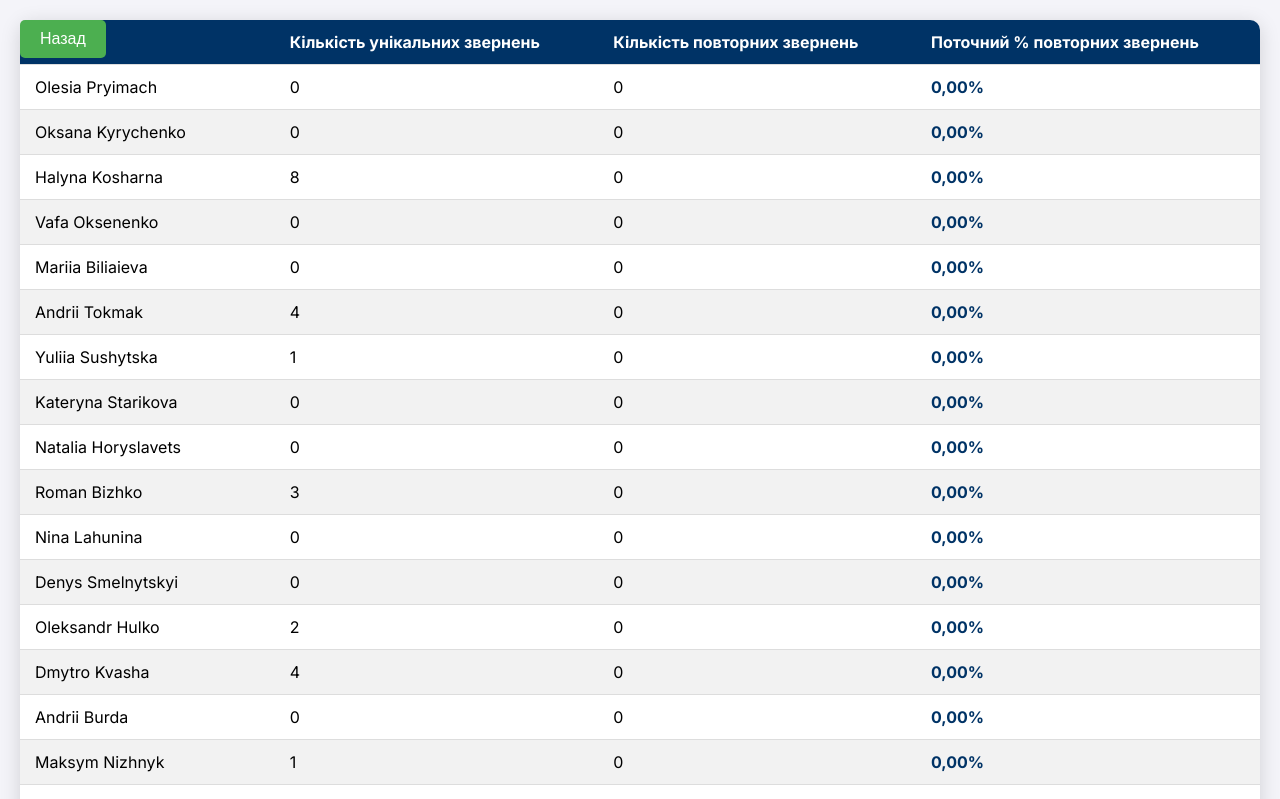
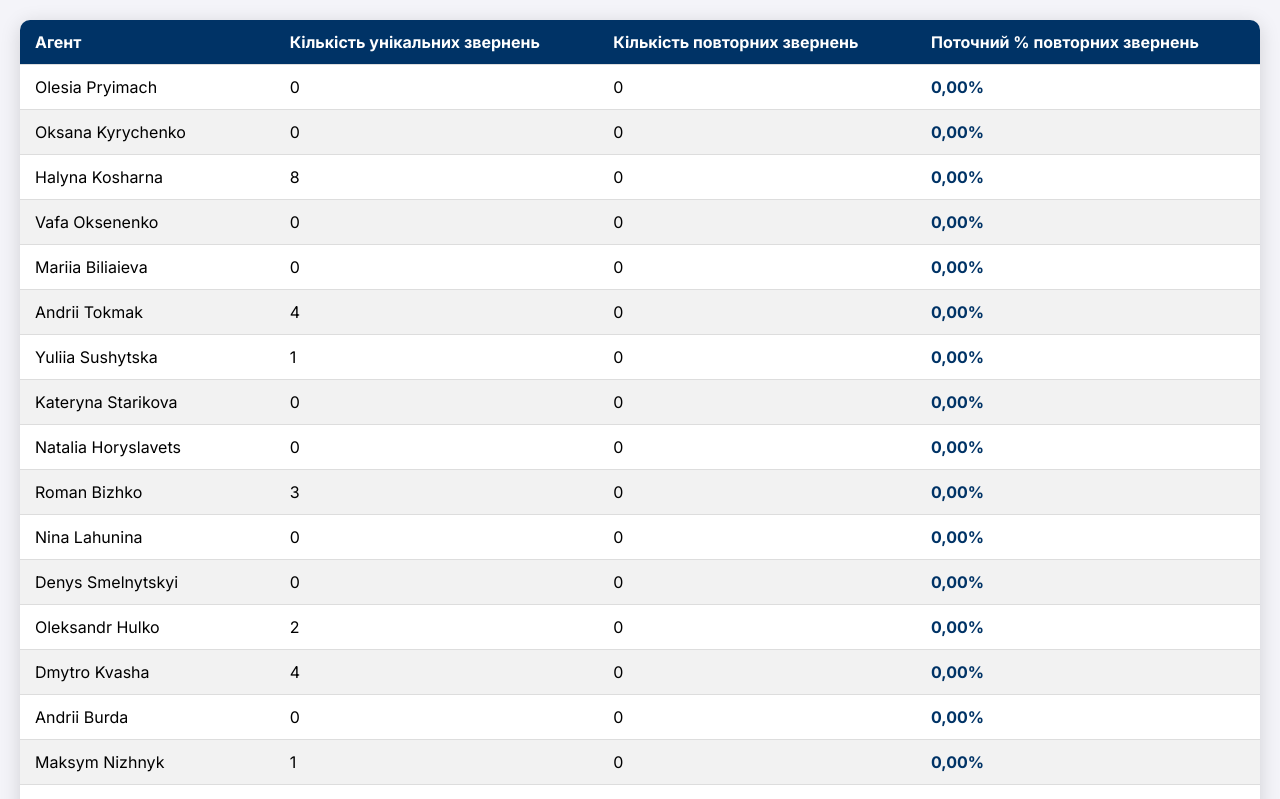
Before and after one commit to rase1q/Ilan, a plain HTML site: page top5.html in a window 1280 px wide. Shown: the top 799 px of the page. Drawn offline with Linux system fonts and the light colour scheme.

Commit message:
top5.html

```diff
--- a/top5.html
+++ b/top5.html
@@ -257,42 +257,3 @@
     </table>
 </body>
 </html>
-
-<!DOCTYPE html>
-<html lang="ru">
-<head>
-    <meta charset="UTF-8">
-    <meta name="viewport" content="width=device-width, initial-scale=1.0">
-    <title>Пример страницы</title>
-    <style>
-        /* Стили для кнопки */
-        .back-button {
-            position: fixed;
-            top: 20px;
-            left: 20px;
-            padding: 10px 20px;
-            background-color: #4CAF50; /* Цвет фона */
-            color: white;
-            border: none;
-            border-radius: 5px;
-            font-size: 16px;
-            cursor: pointer;
-            z-index: 1000; /* Для того чтобы кнопка была поверх других элементов */
-        }
-
-        .back-button:hover {
-            background-color: #45a049; /* Изменение цвета при наведении */
-        }
-    </style>
-</head>
-<body>
-
-    <!-- Кнопка "Назад" -->
-    <button class="back-button" onclick="window.history.back()">Назад</button>
-
-    <!-- Остальная часть контента страницы -->
-    <h1>Добро пожаловать на сайт!</h1>
-    <p>Здесь может быть ваш контент.</p>
-
-</body>
-</html>
```
